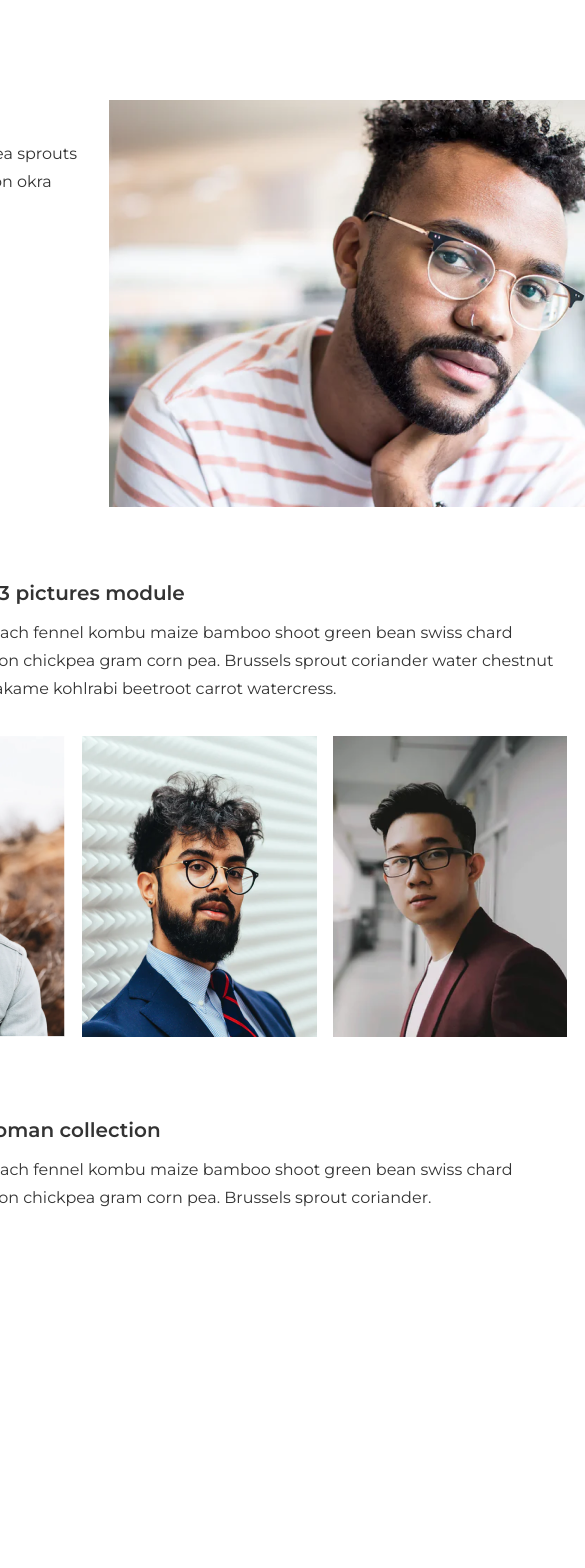
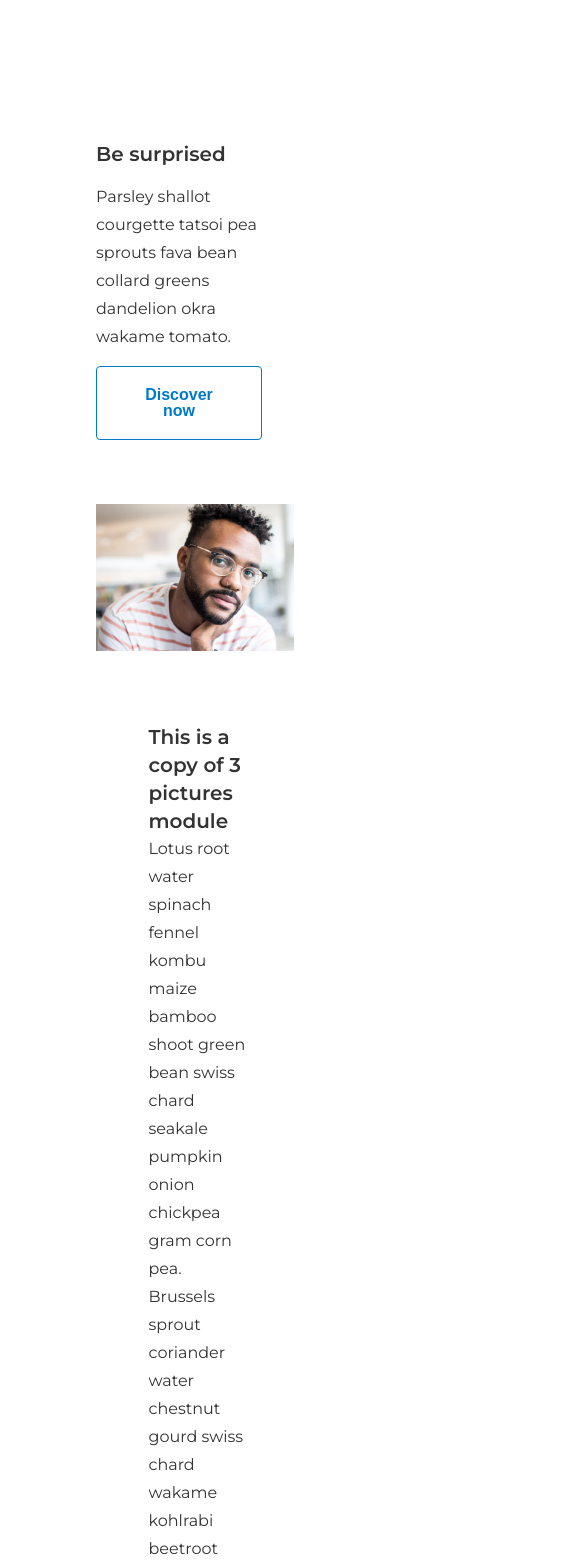
Before and after one commit to aliev008/ak-project, a React (Create React App) app: page / in a window 390 px wide. Shown: the top 1568 px of the page, 585 px wide, since content can reach past the window. Before the commit the page ends 1512 px from the top, so only its background shows below. Built offline with nearby package versions, Linux system fonts and the light colour scheme.

Commit message:
feat: added responsive layout to one picture section

```diff
--- a/src/App.scss
+++ b/src/App.scss
@@ -27,23 +27,18 @@ body {
   font-size: 1.6rem;
   color: #333333;
   padding: 10rem 0 30rem 0;
-
 }
 
-#root {
+.wrapper {
+  max-width: 1116px;
   display: flex;
   flex-direction: column;
   align-items: center;
   justify-content: center;
-}
-
-.wrapper {
-  height: 100%;
-  width: 1116px;
+  margin: 0 auto;
 }
 
 h3 {
   font-size: 2rem;
-  margin-bottom: 1.2rem;
   font-weight: 550;
 }
--- a/src/components/onePictureBlock/onePictureBlock.js
+++ b/src/components/onePictureBlock/onePictureBlock.js
@@ -1,21 +1,23 @@
-import "./style.scss";
+import style from "./style.module.scss";
 
 import React from "react";
 import image from "../../assets/images/image_1.png";
 
 const OnePictureBlock = () => (
-  <section className="one-picture-block">
-    <div className="one-picture-block__left">
+  <section className={style.one_picture_block}>
+    <div className={style.one_picture_block__left}>
+      <div className={style.one_picture_block__left__text}>
         <h3>Be surprised</h3>
         <p>
           Parsley shallot courgette tatsoi pea sprouts fava bean collard greens
           dandelion okra wakame tomato.
         </p>
-      <button className="btn">
-        Discover now
-      </button>
       </div>
+      <button>Discover now</button>
+    </div>
+    <div className={style.one_picture_block__right}>
       <img src={image} alt="" />
+    </div>
   </section>
 );
 
--- /dev/null
+++ b/src/components/onePictureBlock/style.module.scss
@@ -0,0 +1,92 @@
+.one_picture_block {
+  display: flex;
+  flex-wrap: wrap;
+  padding: 0 9.6rem;
+
+  .one_picture_block__left {
+    max-width: 34.4rem;
+    min-height: 19.8rem;
+    margin: 4rem 3.2rem 16.9rem 0;
+
+    .one_picture_block__left__text {
+      margin-bottom: 1.5rem;
+
+      h3 {
+        margin-bottom: 1.5rem;
+      }
+    }
+
+    button {
+      max-width: 19.2rem;
+      min-height: 5.6rem;
+      border: 1px solid #0079C8;
+      border-radius: 4px;
+      background: transparent;
+      padding: 2rem 4rem;
+      font-style: normal;
+      font-weight: 600;
+      font-size: 1.6rem;
+      line-height: 1.6rem;
+      color: #0079C8;
+      // margin: 2rem 0;
+      transition: background-color .5s ease-out, color .5s ease-out;
+
+      &:hover {
+        background: #0079C8;
+        color: white;
+        cursor: pointer;
+      }
+    }
+  }
+
+
+  .one_picture_block__right {
+    // max-width: 548px;
+    img {
+      display: block;
+      max-width: 100%;
+    }
+  }
+
+}
+
+@media (max-width: 1115px) {
+  .one_picture_block{
+    justify-content: center;
+    align-items: center;
+    .one_picture_block__left {
+      // margin: 0;
+      margin-bottom: 4em;
+      .one_picture_block__left__text {
+        // width: 100%;
+        // text-align: center;
+      }
+    }
+  }
+
+}
+
+
+// @media (max-width: 520px) {
+
+//   .one_picture_block {
+//     flex-direction: column;
+//     justify-content: center;
+//     align-items: center;
+//     padding: 0 5em;
+//     max-width: 100%;
+//     .one_picture_block__left {
+//       display: flex;
+//       flex-direction: column;
+//       justify-content: center;
+//       align-items: center;
+//       // max-width: 360px;
+//     }
+//     img {
+//       display: block;
+//       object-fit: contain;
+//       max-width: 100%;
+//       height: auto;
+//     }
+//   }
+// }
--- a/src/components/onePictureBlock/style.scss
+++ /dev/null
@@ -1,27 +0,0 @@
-.one-picture-block {
-  display: flex;
-  justify-content: space-around;
-  padding: 0 9.6rem;
-
-  .btn {
-    width: 19.2rem;
-    height: 5.6rem;
-    border: 1px solid #0079C8;
-    border-radius: 4px;
-    background: transparent;
-    padding: 20px 40px;
-    font-style: normal;
-    font-weight: 600;
-    font-size: 1.6rem;
-    line-height: 1.6rem;
-    color: #0079C8;
-    margin: 2rem 0;
-    transition: background-color .5s ease-out, color .5s ease-out;
-
-    &:hover {
-      background: #0079C8;
-      color: white;
-      cursor: pointer;
-    }
-  }
-}
--- /dev/null
+++ b/src/components/threePicturesBlock/style.module.scss
@@ -0,0 +1,45 @@
+$breakpoint_xxl: 1200px;
+$breakpoint_xl: 1024px;
+$breakpoint_md: 767px;
+$breakpoint_sm: 576px;
+
+
+.three_picture_block {
+  display: flex;
+  flex-direction: column;
+  justify-content: center;
+  align-items: center;
+  padding: 0 18.6rem 0 19.4rem;
+  margin-top: 7.2rem;
+
+  .three_picture_block__images {
+    display: flex;
+    flex-wrap: wrap;
+    gap: 1rem;
+    margin-top: 3.3rem;
+    img {
+      display: block;
+      object-fit: contain;
+      // max-height: 40vh;
+      max-width: 100%;
+      height: auto;
+      flex: 1;
+    }
+  }
+
+  .three_picture_block__bottom {
+    margin-top: 7.91rem;
+  }
+}
+
+@media (max-width: 1090px) {
+  .three_picture_block__images {
+    // flex-direction: column;
+
+    img {
+      // margin-bottom: 2rem;
+      // flex-grow: 1;
+    }
+  }
+
+}
--- a/src/components/threePicturesBlock/style.scss
+++ /dev/null
@@ -1,19 +0,0 @@
-.three-picture-block {
-  display: flex;
-  flex-direction: column;
-  justify-content: center;
-  align-items: center;
-  padding: 0 18.6rem 0 19.4rem;
-  margin-top: 7.2rem;
-
-  .three-picture-block-images {
-    width: 100%;
-    display: flex;
-    justify-content: space-between;
-    margin-top: 3.3rem;
-  }
-
-  .three-picture-block-bottom {
-    margin-top: 7.91rem;
-  }
-}
--- a/src/components/threePicturesBlock/threePicturesBlock.js
+++ b/src/components/threePicturesBlock/threePicturesBlock.js
@@ -1,4 +1,4 @@
-import "./style.scss";
+import style from "./style.module.scss";
 
 import React from "react";
 import image1 from "../../assets/images/image_2.png";
@@ -6,8 +6,9 @@ import image2 from "../../assets/images/image_4.png";
 import image3 from "../../assets/images/image_2-1.png";
 
 const ThreePicturesBlock = () => (
-  <section className="three-picture-block ">
-    <div className="three-picture-block-header">
+
+  <section className={style.three_picture_block}>
+    <div className={style.three_picture_block__header}>
       <h3>This is a copy of 3 pictures module</h3>
       <p>
         Lotus root water spinach fennel kombu maize bamboo shoot green bean
@@ -16,12 +17,12 @@ const ThreePicturesBlock = () => (
         beetroot carrot watercress.
       </p>
     </div>
-    <div className="three-picture-block-images">
+    <div className={style.three_picture_block__images}>
       <img src={image1} alt="" />
       <img src={image2} alt="" />
       <img src={image3} alt="" />
     </div>
-    <div className="three-picture-block-bottom">
+    <div className={style.three_picture_block__bottom}>
       <h3>Best picks for woman collection</h3>
       <p>
         Lotus root water spinach fennel kombu maize bamboo shoot green bean
```
Also changed, not shown: public/index.html (+0 -22 lines). Lines whose indentation alone changed are shown as unchanged.
